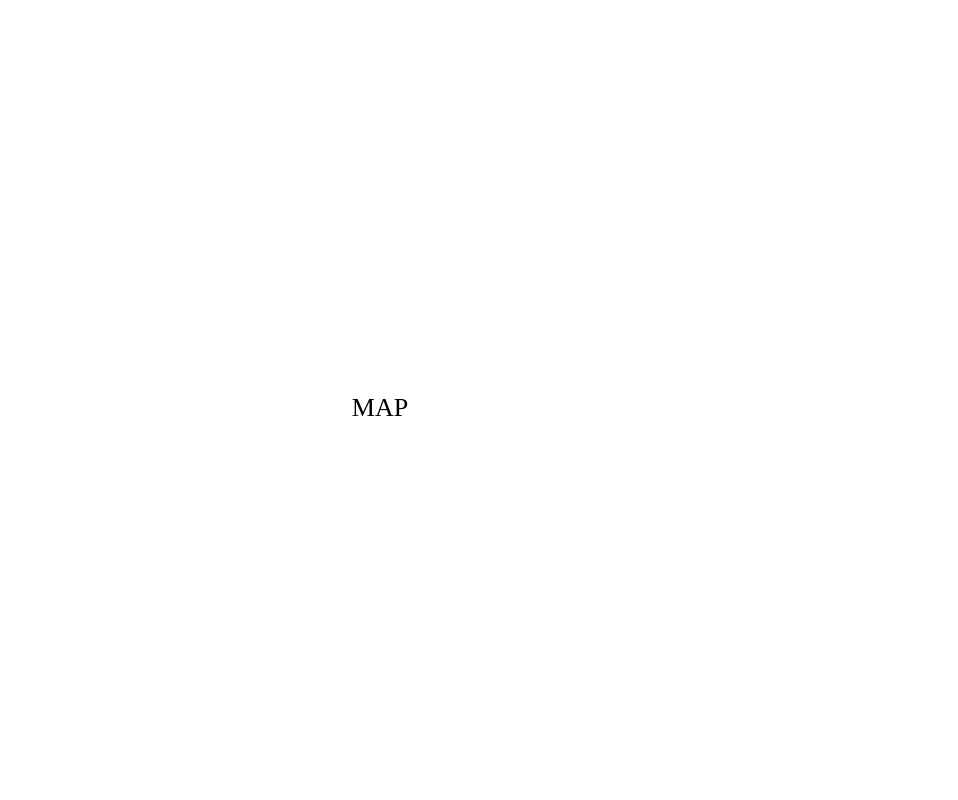
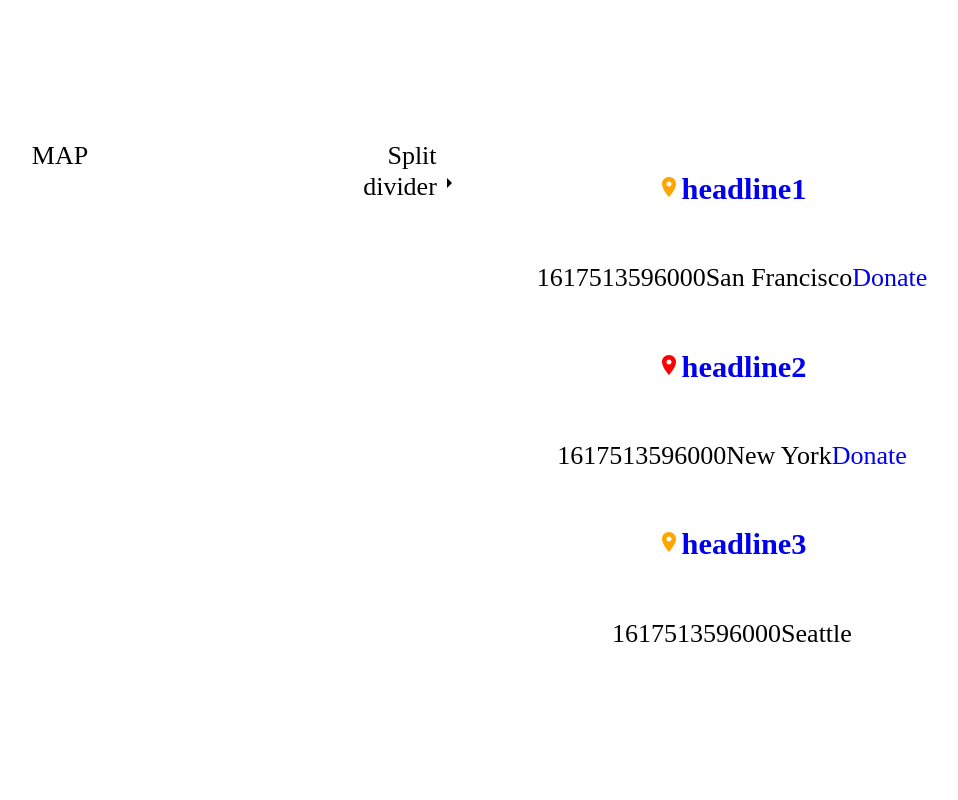
Before and after one commit to liirene1/aapi-case-tracking, a React (Create React App) app: page / in a window 1280 px wide. Shown: the top 800 px of the page, without its empty margins (260-1218 px from the left). Built offline with nearby package versions, Linux system fonts and the light colour scheme.

Commit message:
add scss. split view functionality works

```diff
--- a/package.json
+++ b/package.json
@@ -14,6 +14,7 @@
     "react-scripts": "4.0.3",
     "redux": "^4.0.5",
     "redux-thunk": "^2.3.0",
+    "sass": "^1.32.8",
     "web-vitals": "^1.0.1"
   },
   "scripts": {
--- a/src/App.css
+++ /dev/null
@@ -1,37 +0,0 @@
-.App {
-  text-align: center;
-}
-
-.App-logo {
-  height: 40vmin;
-  pointer-events: none;
-}
-
-@media (prefers-reduced-motion: no-preference) {
-  .App-logo {
-    animation: App-logo-spin infinite 20s linear;
-  }
-}
-
-.App-header {
-  min-height: 100vh;
-  display: flex;
-  flex-direction: column;
-  align-items: center;
-  justify-content: center;
-  font-size: calc(10px + 2vmin);
-  color: black;
-}
-
-.App-link {
-  color: #61dafb;
-}
-
-@keyframes App-logo-spin {
-  from {
-    transform: rotate(0deg);
-  }
-  to {
-    transform: rotate(360deg);
-  }
-}
--- a/src/App.js
+++ b/src/App.js
@@ -1,18 +1,51 @@
-import React from "react";
+import React, { Component } from "react";
 import ArticleList from "./components/ArticleList";
-import './App.css';
+import ArrowRight from '@material-ui/icons/ArrowRight';
+import ArrowLeft from '@material-ui/icons/ArrowLeft';
+import './App.scss';
 
-function App() {
+class App extends Component {
+  state = {
+    display: "split"
+  }
+
+  handleClick = (type) => {
+    this.setState({ display: type });
+  }
+
+  render() {
+    const { display } = this.state;
     return (
       <div className="App">
-      <header className="App-header">
+        { display === "split" && (
+          <div className="split-view">
+            <div className="map-container">
               MAP
-      </header>
-      <div>
+            </div>
+            <div className="divider">
+              Split divider
+              <ArrowRight onClick={() => this.handleClick("map")}/>
+            </div>
+            <div className="article-container">
               <ArticleList />
             </div>
           </div>
+        )}
+
+        { display === "map" && (
+          <div className="map-view">
+            <div className="map-container">
+              MAP
+            </div>
+            <div className="divider">
+              Split divider
+              <ArrowLeft onClick={() => this.handleClick("split")}/>
+            </div>
+          </div>
+        )}
+      </div>
     );
+  }
 }
 
 export default App;
--- /dev/null
+++ b/src/App.scss
@@ -0,0 +1,48 @@
+.App {
+  text-align: center;
+  min-height: 100vh;
+  display: flex;
+  flex-direction: column;
+  align-items: center;
+  justify-content: center;
+  font-size: calc(10px + 2vmin);
+  color: black;
+}
+
+.divider {
+  width: 10vw;
+}
+
+.split-view {
+  > div {
+    display: inline-block;
+  }
+  .map-container {
+    width: 45vw;
+    float: left;
+  }
+
+  .divider {
+    float: left;
+  }
+
+  .article-container {
+    width: 40vw;
+    float: right;
+  }
+}
+
+.map-view {
+  div {
+    display: inline-block;
+  }
+
+  .map-container {
+    width: 85vw;
+    float: left;
+  }
+
+  .divider {
+    float: left;
+  }
+}
--- a/src/actions/index.js
+++ b/src/actions/index.js
@@ -1,4 +1,5 @@
 export function addArticle(payload) {
+  //TODO: add article to DB
   return { type: "ADD_ARTICLE", payload };
 }
 
```
Also changed, not shown: 2 other files (tests, documents, lock files or other folders). Lines whose indentation alone changed are shown as unchanged.
